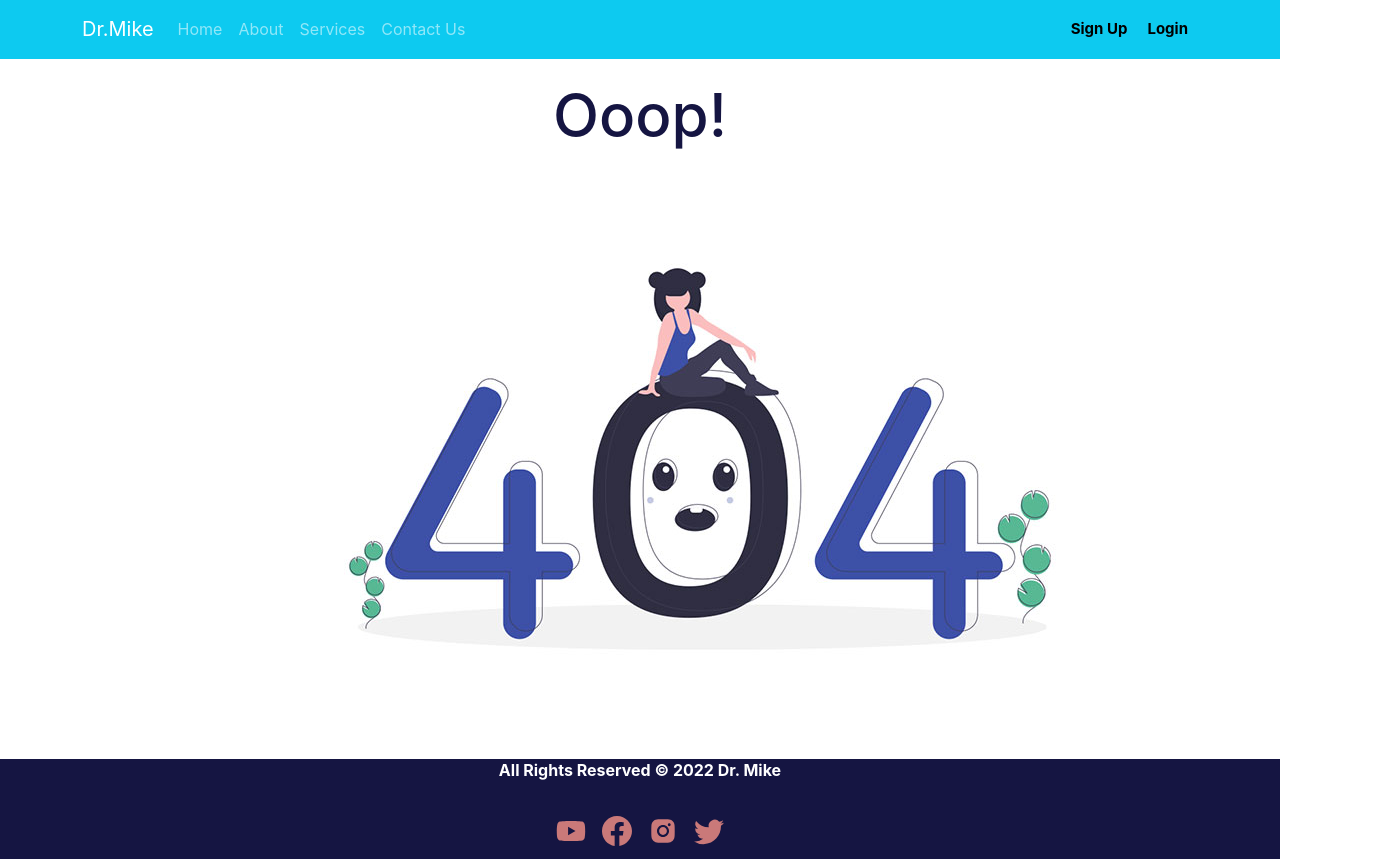
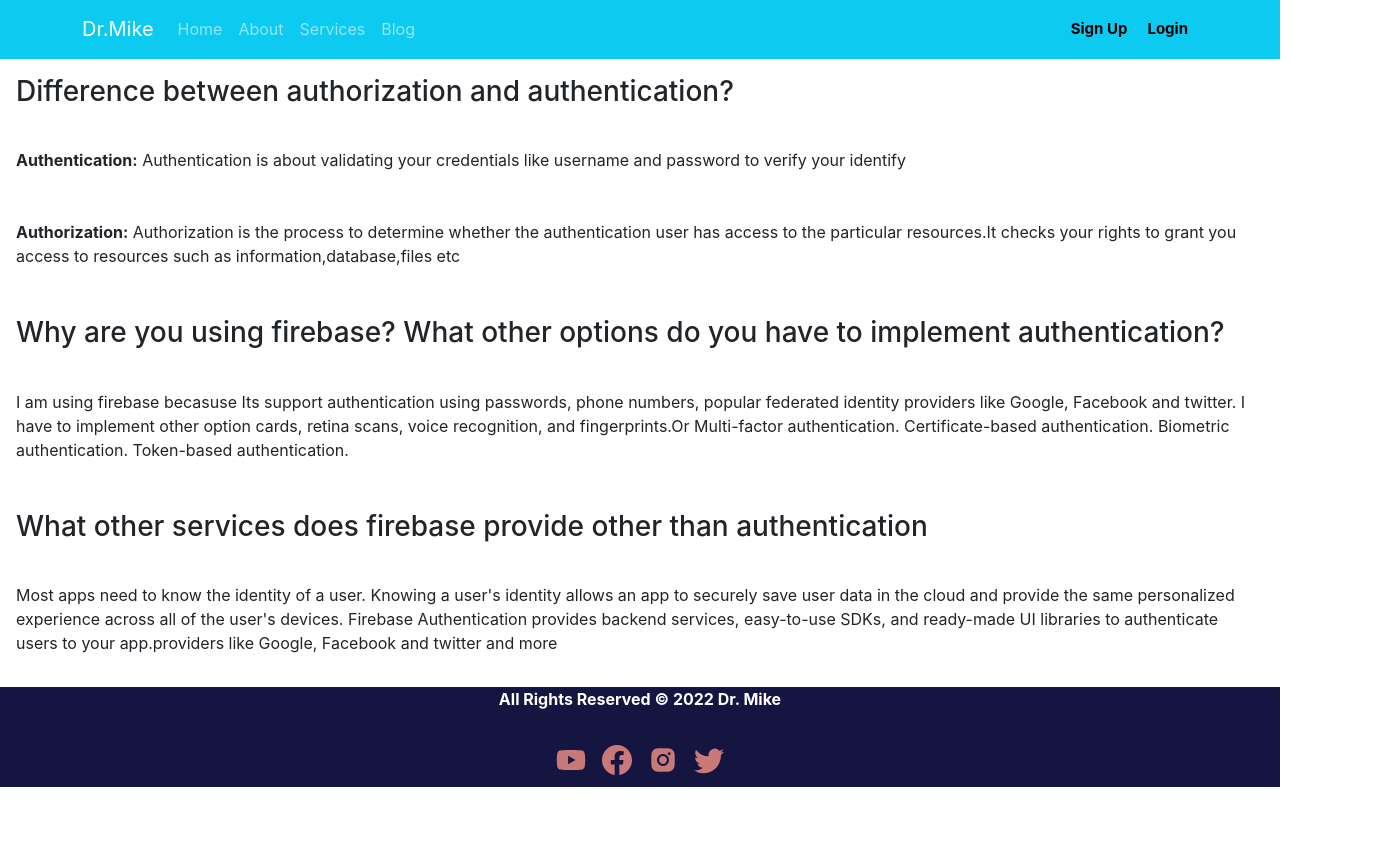
Before and after one commit to Ummy-Aimon/Independent-Service-official-website, a React (Create React App) app: page /blog in a window 1280 px wide. Shown: the whole page, 1400 px wide, since content can reach past the window. After the commit the page ends 800 px from the top, so only its background shows below. Built offline with nearby package versions, Linux system fonts and the light colour scheme; no server answers.

Commit message:
blog added

```diff
--- a/src/App.js
+++ b/src/App.js
@@ -1,6 +1,7 @@
 // import logo from './logo.svg';
 import { Route, Routes } from 'react-router-dom';
 import './App.css';
+import Blog from './Component/Blog/Blog';
 import CheckOut from './Component/CheckOut/CheckOut';
 
 import Login from './Component/Login/Login';
@@ -31,6 +32,7 @@
            <CheckOut></CheckOut>
          </RequireAuth>
        }></Route>
+       <Route path="/blog" element={<Blog></Blog>}></Route>
        <Route path='/login'element={<Login></Login>}></Route>
 
        <Route path="*" element={<NotFoundPage></NotFoundPage>}>
--- /dev/null
+++ b/src/Component/Blog/Blog.js
@@ -0,0 +1,21 @@
+import React from 'react';
+
+const Blog = () => {
+    return (
+        <div>
+           <h3 className="p-3">Difference between authorization and authentication?</h3>
+           <p className="p-3"><b>Authentication:</b> Authentication is about validating your credentials like username and password to verify your identify</p>
+           <p className="p-3"><b>Authorization:</b> Authorization is the process to determine whether the authentication user has access to the particular resources.It checks your rights to grant you access to resources such as information,database,files etc</p>
+           <h3 className="p-3">Why are you using firebase? What other options do you have to implement authentication?</h3>
+           <p className="p-3">I am using firebase becasuse Its support authentication using passwords, phone numbers, popular federated identity providers like Google, Facebook and twitter. I have to implement other option  cards, retina scans, voice recognition, and fingerprints.Or Multi-factor authentication.
+                 Certificate-based authentication.
+                 Biometric authentication.
+                 Token-based authentication.</p>
+                 <h3 className="p-3">What other services does firebase provide other than authentication</h3>
+                 <p className="p-3">Most apps need to know the identity of a user. Knowing a user's identity allows an app to securely save user data in the cloud and provide the same personalized experience across all of the user's devices.
+Firebase Authentication provides backend services, easy-to-use SDKs, and ready-made UI libraries to authenticate users to your app.providers like Google, Facebook and twitter and more </p>
+        </div>
+    );
+}
+
+export default Blog;
--- a/src/HomePages/Header/Header.js
+++ b/src/HomePages/Header/Header.js
@@ -21,7 +21,7 @@
     <Nav.Link as={Link} to='/'>Home</Nav.Link>
       <Nav.Link href="home#about">About</Nav.Link>
       <Nav.Link href="home#services">Services</Nav.Link>
-      <Nav.Link href="#Contact">Contact Us</Nav.Link>
+      <Nav.Link as={Link} to='/blog'>Blog</Nav.Link>
 
     {/* <Link className="header" to='/'>Service</Link>
       <Link className="header" to=''>
```
